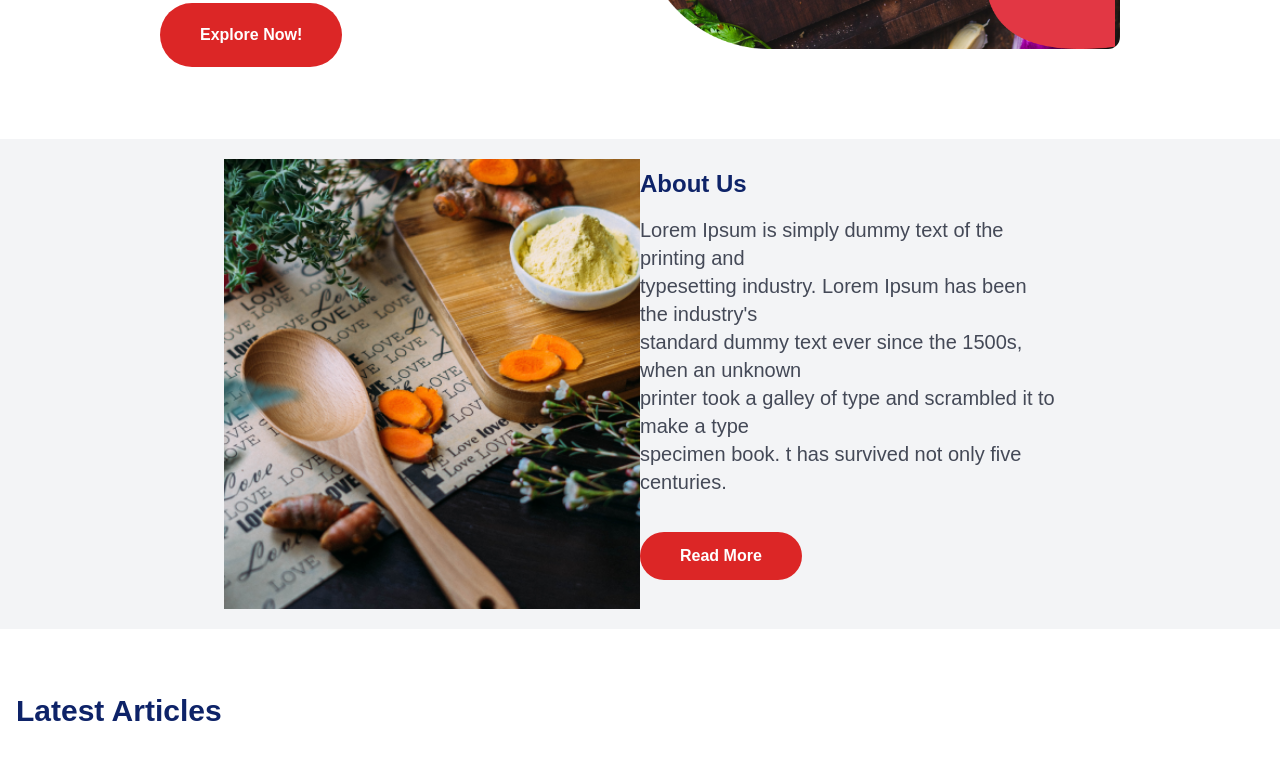
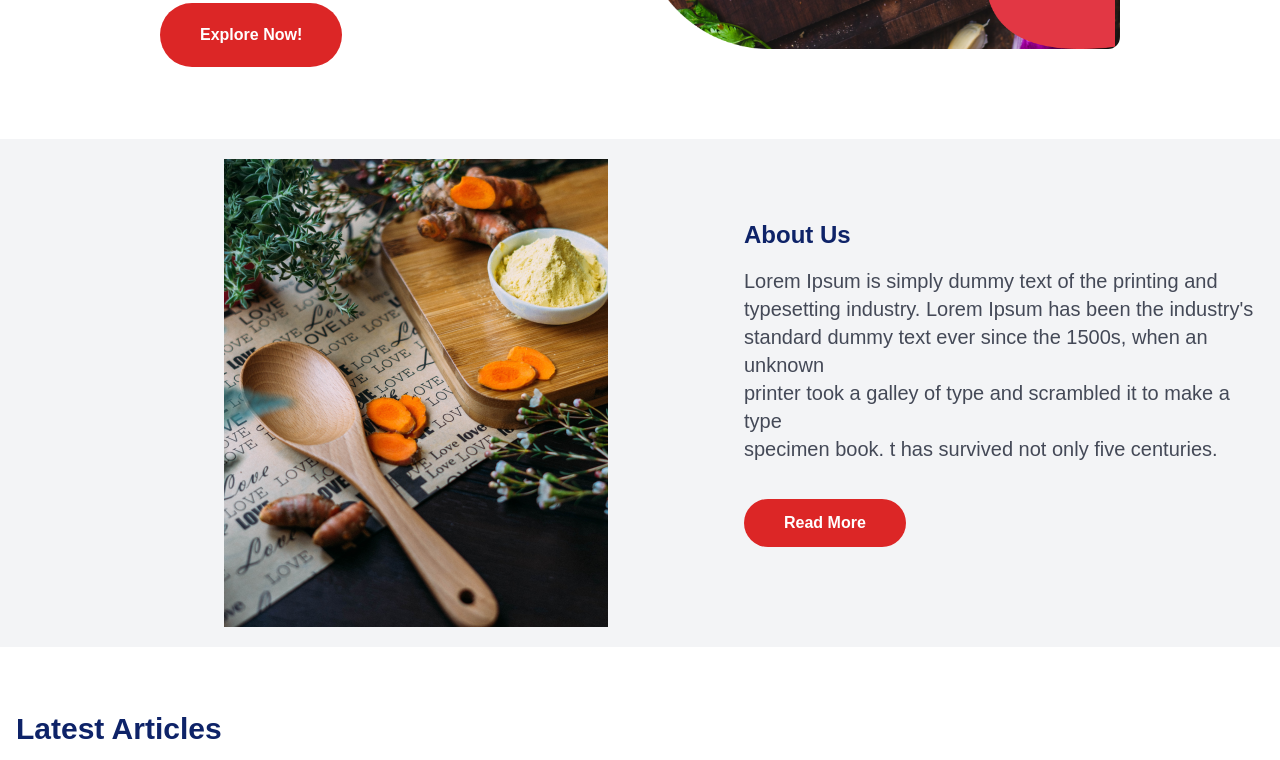
Before and after one commit to PrAnAvBrAvE/food-blogging, a React (Create React App) app: page / in a window 1280 px wide. Shown: the part 526-1286 px from the top of the page. Built offline with nearby package versions, Linux system fonts and the light colour scheme.

Commit message:
Updation Done

```diff
--- a/src/components/AboutSection.jsx
+++ b/src/components/AboutSection.jsx
@@ -5,10 +5,10 @@ const AboutSection = () => {
   return (
     <div className="px-4 py-5 bg-gray-100">
       <div className="flex flex-col md:flex-row items-center md:pl-20 lg:pl-52">
-        <div className="flex-1 mb-8 md:mb-0 h-[400px] md:h-[450px]">
-          <img src={about} alt="Cooking Tools" className="w-full h-full md:w-[450px] object-cover mx-auto md:mx-0 hidden md:block"/>
+        <div className="flex-1 mb-8 md:mb-0">
+          <img src={about} alt="Cooking Tools" className="w-full md:w-96 object-cover mx-auto md:mx-0 hidden md:block"/>
         </div>
-        <div className="flex-1 text-center md:text-left md:mr-52">
+        <div className="flex-1 text-center md:text-left gap-0">
           <h2 className="text-2xl md:text-2xl font-bold mb-4" style={{color:'rgba(14,35,104,1)'}} >About Us</h2>
           <p className="mb-4 text-xl md:text-xl" style={{color:'rgba(68,73,87,1)'}} >
             Lorem Ipsum is simply dummy text of the printing and <br/>
```
